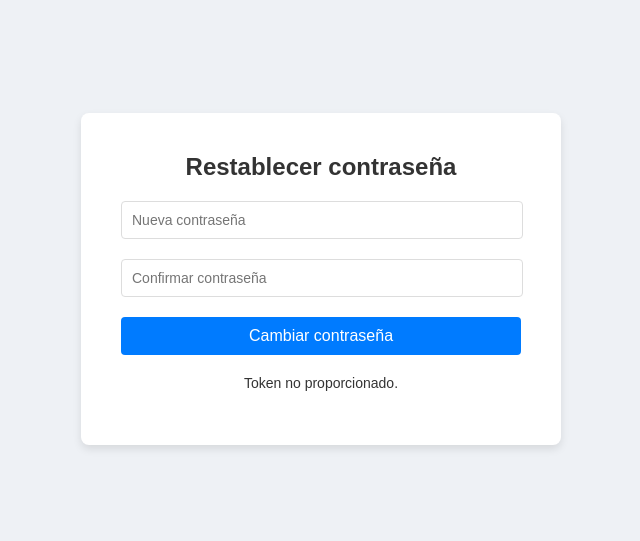
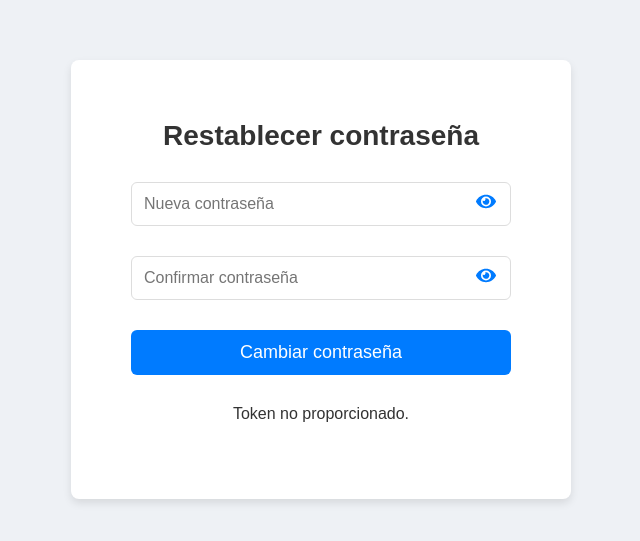
Before and after one commit to NeburRLM/Lifeguard-Manager-System, a React (Create React App) app in the folder frontend/: page /reset-password in a window 1280 px wide. Shown: the part 121-662 px from the top of the page, without its empty margins (319-959 px from the left). Built offline with nearby package versions, Linux system fonts and the light colour scheme; some icons are missing; what @react-pdf/renderer would draw is missing.

Commit message:
Password eyes implemented

```diff
--- a/frontend/src/Pages/Login.css
+++ b/frontend/src/Pages/Login.css
@@ -96,3 +96,43 @@ body {
 .register-link:hover {
   text-decoration: underline;
 }
+
+.password-input-wrapper {
+  position: relative;
+  display: flex;
+  align-items: center;
+}
+
+.password-input-wrapper input {
+  width: 100%;
+  padding: 0.75rem;
+  padding-right: 2.5rem; /* espacio para el icono */
+  border: 1px solid #ccc;
+  border-radius: 4px;
+  font-size: 1rem;
+  box-sizing: border-box;
+}
+
+.toggle-password {
+  position: absolute;
+  right: 0.75rem;
+  background: none;
+  border: none;
+  cursor: pointer;
+  color: #666;
+  font-size: 1.1rem;
+  display: flex;
+  align-items: center;
+  justify-content: center;
+  padding: 0;
+  height: 100%;
+}
+
+.toggle-password:hover {
+  color: #007bff;
+}
+
+.dni-input {
+  padding-right: 2.5rem; /* Igual que el input con el icono */
+  box-sizing: border-box;
+}
--- a/frontend/src/Pages/Login.jsx
+++ b/frontend/src/Pages/Login.jsx
@@ -1,10 +1,12 @@
 import React, { useState, useEffect } from "react";
 import { useNavigate } from "react-router-dom";
+import { FaEye, FaEyeSlash } from "react-icons/fa";
 import "./Login.css";
 
 const Login = () => {
   const [id, setId] = useState("");
   const [password, setPassword] = useState("");
+  const [showPassword, setShowPassword] = useState(false);
   const [error, setError] = useState("");
   const navigate = useNavigate();
 
@@ -58,35 +60,43 @@ const Login = () => {
                 type="text"
                 id="id"
                 name="id"
+                className="dni-input"
                 value={id}
                 onChange={(e) => setId(e.target.value)}
                 required
               />
             </div>
+
             <div className="form-group">
               <label htmlFor="password">Password</label>
+              <div className="password-input-wrapper">
                 <input
-              type="password"
+                  type={showPassword ? "text" : "password"}
                   id="password"
                   name="password"
                   value={password}
                   onChange={(e) => setPassword(e.target.value)}
                   required
                 />
+                <button
+                  type="button"
+                  className="toggle-password"
+                  onClick={() => setShowPassword(!showPassword)}
+                  aria-label={showPassword ? "Ocultar contraseña" : "Mostrar contraseña"}
+                >
+                  {showPassword ? <FaEyeSlash /> : <FaEye />}
+                </button>
               </div>
+            </div>
+
             <button type="submit" className="login-button">
               Login
             </button>
+
             <div className="form-footer">
               <a href="/forgot-password" className="forgot-password-link">
                 Forgot Password?
               </a>
-            <p>
-              Don't have an account?{" "}
-              <a href="/register" className="register-link">
-                Register
-              </a>
-            </p>
             </div>
           </form>
         </div>
--- a/frontend/src/Pages/ResetPassword.css
+++ b/frontend/src/Pages/ResetPassword.css
@@ -3,44 +3,68 @@
   justify-content: center;
   align-items: center;
   height: 100vh; /* Ocupa el 100% de la altura de la ventana */
-    flex-direction: column;
+  flex-direction: column;
+  width: 100%;
 }
-
 
 .reset-password-containerR {
   background-color: #fff;
-  padding: 40px;
+  padding: 60px;
   border-radius: 8px;
   box-shadow: 0 4px 8px rgba(0, 0, 0, 0.1);
-  max-width: 400px;
-  width: 100%;
+  max-width: 500px; /* Controla el ancho máximo */
+  width: 100%; /* Asegura que el contenedor se ajuste al tamaño disponible */
   text-align: center;
-
+  box-sizing: border-box; /* Incluye el padding dentro del cálculo del ancho */
 }
 
 .reset-password-containerR h2 {
-  margin-bottom: 20px;
-  font-size: 24px;
+  margin-bottom: 30px;
+  font-size: 28px;
   color: #333;
 }
 
-.reset-password-formR input {
-  width: calc(100% - 20px);
-  padding: 10px;
-  margin-bottom: 20px;
+.reset-password-formR {
+  width: 100%; /* Se asegura de que el formulario ocupe todo el ancho disponible */
+}
+
+.input-groupR {
+  position: relative;
+  width: 100%; /* Asegura que el contenedor de cada input ocupe todo el ancho */
+  margin-bottom: 30px;
+}
+
+.input-groupR input {
+  width: 100%; /* Ocupa el 100% del contenedor */
+  padding: 12px 45px 12px 12px; /* Espacio a la derecha para el ícono del ojo */
   border: 1px solid #ddd;
-  border-radius: 4px;
-  font-size: 14px;
+  border-radius: 6px;
+  font-size: 16px;
+  box-sizing: border-box; /* Incluye el padding dentro del cálculo del ancho */
+}
+
+.eye-icon {
+  position: absolute;
+  right: 15px;
+  top: 50%;
+  transform: translateY(-50%);
+  cursor: pointer;
+  font-size: 20px;
+  color: #007bff;
+}
+
+.eye-icon:hover {
+  color: #0056b3;
 }
 
 .reset-buttonR {
   width: 100%;
-  padding: 10px;
+  padding: 12px;
   background-color: #007bff;
   color: #fff;
   border: none;
-  border-radius: 4px;
-  font-size: 16px;
+  border-radius: 6px;
+  font-size: 18px;
   cursor: pointer;
 }
 
@@ -49,8 +73,8 @@
 }
 
 .messageR {
-  margin-top: 20px;
-  font-size: 14px;
+  margin-top: 30px;
+  font-size: 16px;
   color: #333;
 }
 
@@ -58,16 +82,16 @@
   display: flex;
   flex-direction: column;
   align-items: center;
-  margin-top: 20px;
+  margin-top: 30px;
 }
 
 .loading-indicator progress {
-  width: 100px;
-  height: 20px;
+  width: 120px;
+  height: 25px;
 }
 
 .loading-indicator p {
-  margin-top: 10px;
-  font-size: 14px;
+  margin-top: 15px;
+  font-size: 16px;
   color: #007bff;
 }
--- a/frontend/src/Pages/ResetPassword.jsx
+++ b/frontend/src/Pages/ResetPassword.jsx
@@ -1,4 +1,5 @@
 import React, { useState, useEffect } from 'react';
+import { FaEye, FaEyeSlash } from 'react-icons/fa';
 import { useSearchParams, useNavigate } from 'react-router-dom';
 import './ResetPassword.css';
 
@@ -7,6 +8,8 @@ const ResetPassword = () => {
   const [confirmPassword, setConfirmPassword] = useState('');
   const [message, setMessage] = useState('');
   const [isLoading, setIsLoading] = useState(false); // Estado para el indicador de carga
+  const [showPassword, setShowPassword] = useState(false); // Estado para mostrar u ocultar la contraseña
+  const [showConfirmPassword, setShowConfirmPassword] = useState(false); // Estado para mostrar u ocultar la confirmación de contraseña
   const [searchParams] = useSearchParams();
   const token = searchParams.get('token');
   const navigate = useNavigate();
@@ -61,20 +64,32 @@ const ResetPassword = () => {
           </div>
         ) : (
           <form onSubmit={handleSubmit} className="reset-password-formR">
+                      <div className="input-groupR">
                         <input
-              type="password"
+                          type={showPassword ? 'text' : 'password'}
                           placeholder="Nueva contraseña"
                           value={password}
                           onChange={(e) => setPassword(e.target.value)}
                           required
                         />
+                        <span className="eye-icon" onClick={() => setShowPassword(!showPassword)}>
+                          {showPassword ? <FaEyeSlash /> : <FaEye />}
+                        </span>
+                      </div>
+
+                      <div className="input-groupR">
                         <input
-              type="password"
+                          type={showConfirmPassword ? 'text' : 'password'}
                           placeholder="Confirmar contraseña"
                           value={confirmPassword}
                           onChange={(e) => setConfirmPassword(e.target.value)}
                           required
                         />
+                        <span className="eye-icon" onClick={() => setShowConfirmPassword(!showConfirmPassword)}>
+                          {showConfirmPassword ? <FaEyeSlash /> : <FaEye />}
+                        </span>
+                      </div>
+
                       <button type="submit" className="reset-buttonR">
                         Cambiar contraseña
                       </button>
```
Also changed, not shown: frontend/src/Pages/ProfileView.jsx (+59 -6 lines), 1 other file (tests, documents, lock files or other folders). Lines whose indentation alone changed are shown as unchanged.
